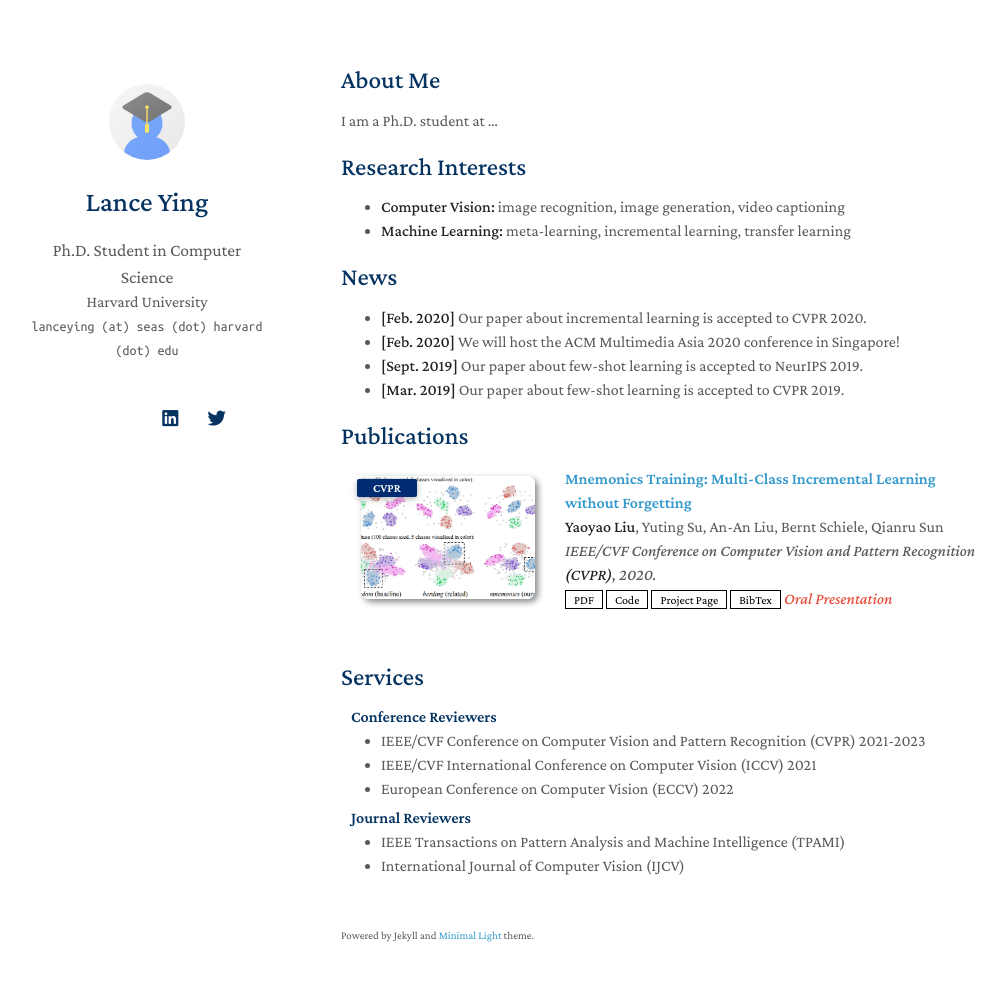
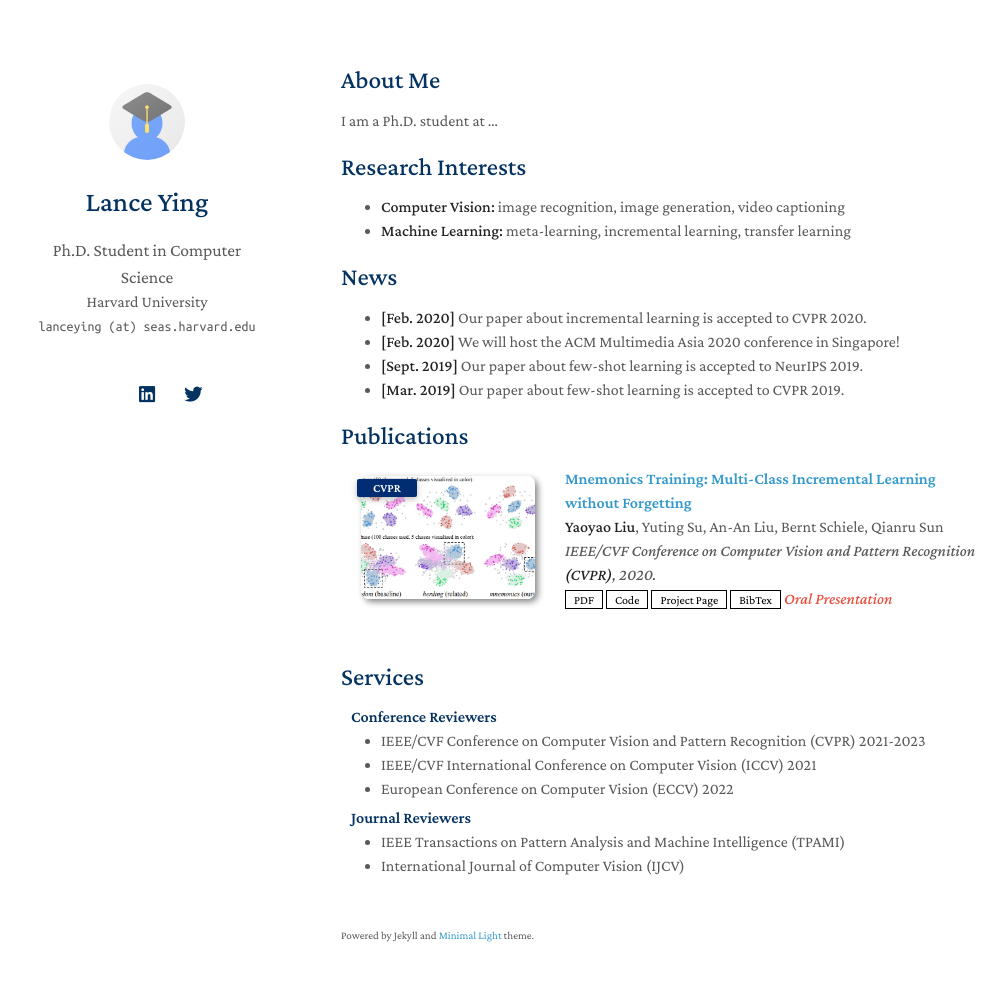
Before and after one commit to lance-ying/lance-ying.github.io, a Jekyll site: the page built from index.md, in a window 1280 px wide and 1016 px high. Shown: the top 981 px of the window, without its empty margins (129-1134 px from the left). Built offline with Jekyll 4.4.1, drawn with Linux system fonts in a browser that asks for light colours; nearby versions of some CDN libraries; a style sheet for code colours, icons or effects is not loaded; our own code applies the rules of GitHub Pages for plain Markdown files; part of the change alters nothing that is shown.

Commit message:
Update _config.yml

```diff
--- a/_config.yml
+++ b/_config.yml
@@ -2,7 +2,7 @@
 title: Lance Ying
 position: Ph.D. Student in Computer Science
 affiliation: Harvard University
-email: lanceying (at) seas (dot) harvard (dot) edu
+email: lanceying (at) seas.harvard.edu
 
 # Search Engine Optimization (SEO)
 # The following information is used to improve the website traffic from search engines, e.g., Google.
@@ -12,10 +12,10 @@ canonical: https://lance-ying.github.io/
 
 # Links
 # If you don't need one of them, you may delete the corresponding line.
-google_scholar: https://scholar.google.com/
-cv_link: assets/files/curriculum_vitae.pdf
-linkedin: https://www.linkedin.com/
-twitter: https://twitter.com/
+# google_scholar: https://scholar.google.com/
+cv_link: assets/files/cv.pdf
+linkedin: https://www.linkedin.com/in/lance-ying
+twitter: https://twitter.com/lance_ying42
 
 # Images (e.g., your profile picture and your website's favicon)
 # "favicon" and "favicon_dark" are used for the light and dark modes, respectively.
```
